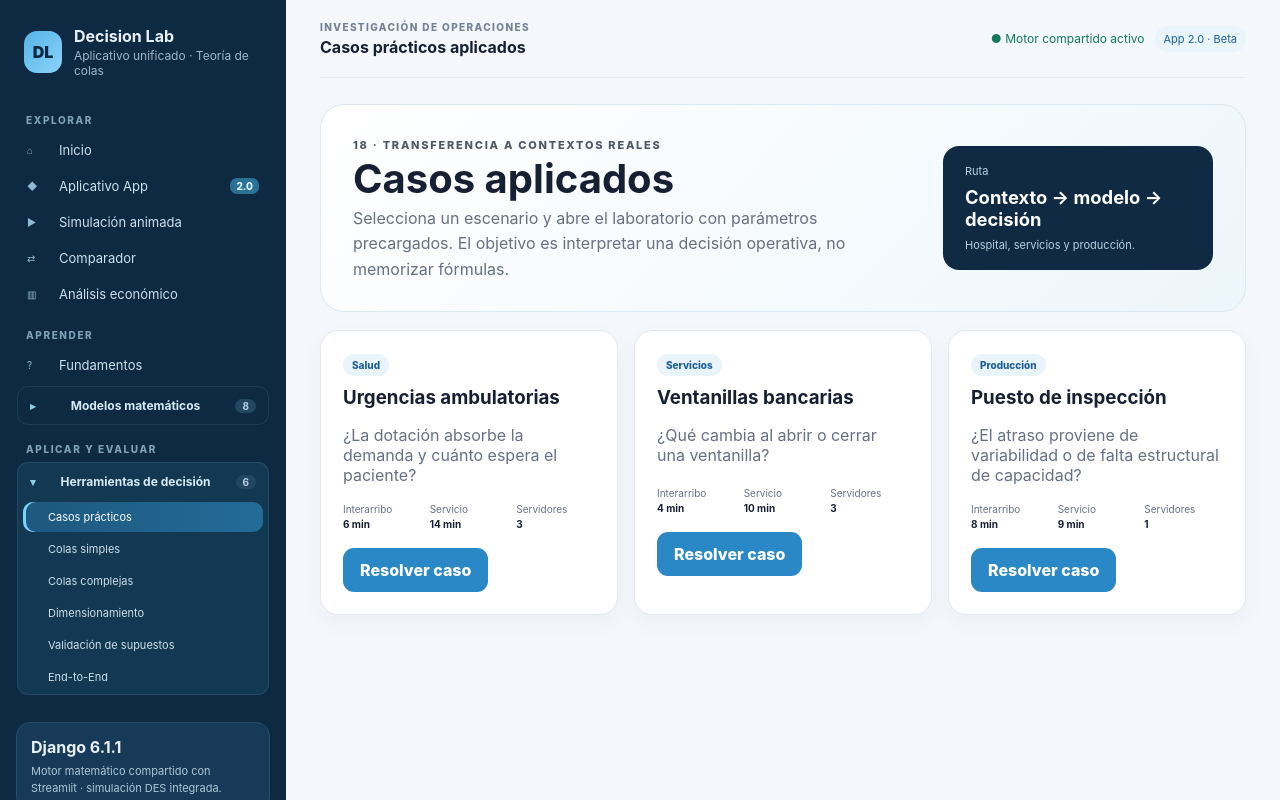
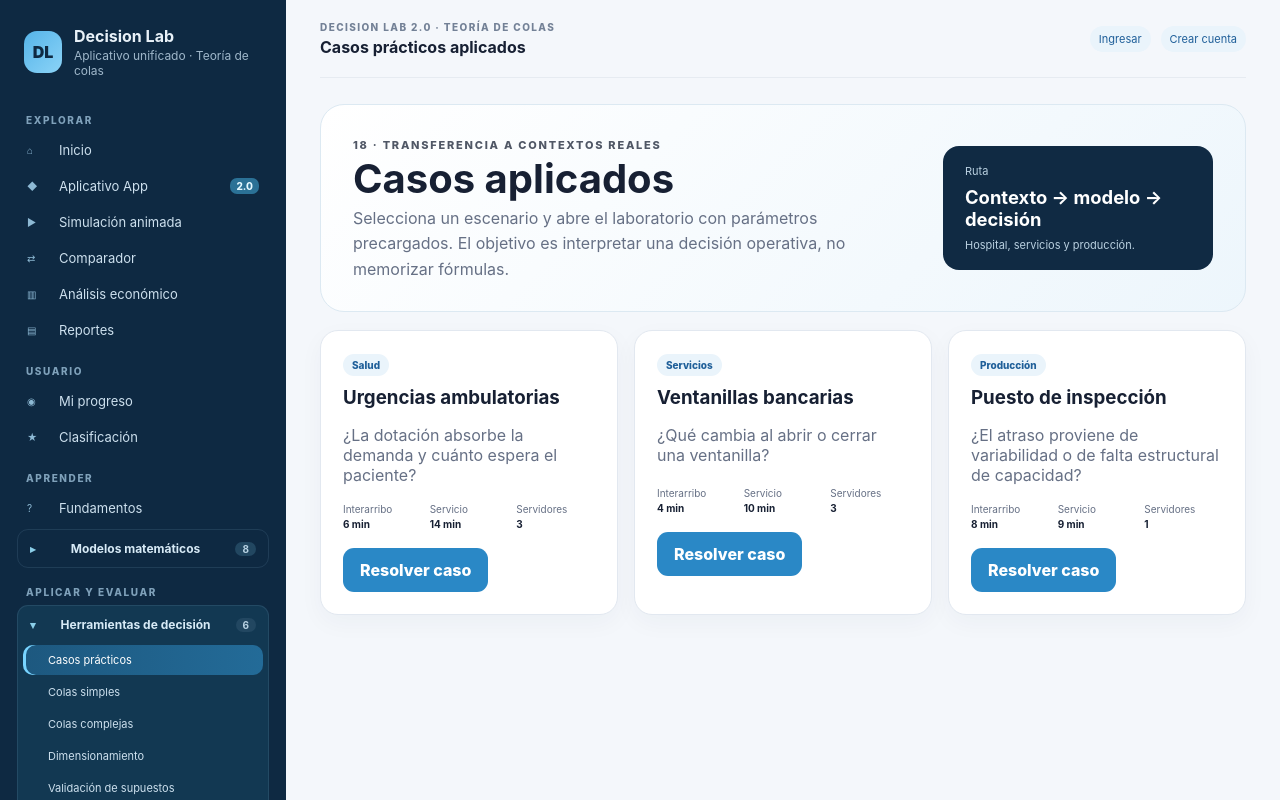
Before and after one commit to carlos-optimizacion/Teoria-de-Colas, a Django app: page /aplicar/casos/ in a window 1280 px wide. Run offline with Django 5.2, Linux system fonts and the light colour scheme; some libraries are stand-ins or nearby versions.

Commit message:
feat(frontend): target navigation with user level, coins, progress, ranking and reports

```diff
--- a/django_app/templates/base.html
+++ b/django_app/templates/base.html
@@ -21,6 +21,10 @@
       <a class="nav-link {% if active == 'simulator' %}active{% endif %}" href="{% url 'portal:simulator' %}"><span class="num">▶</span><span>Simulación animada</span></a>
       <a class="nav-link {% if active == 'comparator' %}active{% endif %}" href="{% url 'portal:comparator' %}"><span class="num">⇄</span><span>Comparador</span></a>
       <a class="nav-link {% if active == 'economics' %}active{% endif %}" href="{% url 'portal:economics' %}"><span class="num">▥</span><span>Análisis económico</span></a>
+      <a class="nav-link {% if active == 'reports' %}active{% endif %}" href="{% url 'portal:reports' %}"><span class="num">▤</span><span>Reportes</span></a>
+      <div class="nav-section">USUARIO</div>
+      <a class="nav-link {% if active == 'progress' %}active{% endif %}" href="{% url 'portal:progress' %}"><span class="num">◉</span><span>Mi progreso</span></a>
+      <a class="nav-link {% if active == 'leaderboard' %}active{% endif %}" href="{% url 'portal:leaderboard' %}"><span class="num">★</span><span>Clasificación</span></a>
       <div class="nav-section">APRENDER</div>
       <a class="nav-link {% if active == 'fundamentals' %}active{% endif %}" href="{% url 'portal:fundamentals' %}"><span class="num">?</span><span>Fundamentos</span></a>
       <details class="nav-details" {% if active == 'mm1' or active == 'mms' or active == 'mmsk' or active == 'mm1c' or active == 'mmstotal' or active == 'erlangb' or active == 'mg1' or active == 'dd1' %}open{% endif %}>
@@ -48,7 +52,16 @@
     <div class="sidebar-card"><b>Django 6.1.1</b><span>Motor matemático compartido con Streamlit · simulación DES integrada.</span></div>
   </aside>
   <main class="main-content">
-    <header class="topbar"><div><span class="top-kicker">INVESTIGACIÓN DE OPERACIONES</span><strong>{% block header %}Decision Lab{% endblock %}</strong></div><div class="top-status"><span class="status-dot">● Motor compartido activo</span><a href="{% url 'portal:aplicativo_app' %}" class="version-pill">App 2.0 · Beta</a></div></header>
+    <header class="topbar product-topbar"><div><span class="top-kicker">DECISION LAB 2.0 · TEORÍA DE COLAS</span><strong>{% block header %}Decision Lab{% endblock %}</strong></div>
+<div class="top-status user-status">
+  {% if product_user.authenticated %}
+  <a class="user-pill" href="{% url 'portal:progress' %}"><span class="user-avatar">{{ product_user.name|first|upper }}</span><span><b>{{ product_user.name }}</b><small>Nivel {{ product_user.level }} · {{ product_user.xp }} XP</small></span></a>
+  <span class="coin-pill">★ {{ product_user.coins }}</span>
+  <form method="post" action="{% url 'logout' %}" class="inline-form">{% csrf_token %}<button class="top-logout" type="submit">Salir</button></form>
+  {% else %}
+  <a class="version-pill" href="{% url 'login' %}">Ingresar</a><a class="version-pill" href="{% url 'portal:signup' %}">Crear cuenta</a>
+  {% endif %}
+</div></header>
     {% block content %}{% endblock %}
   </main>
 </div>
```
